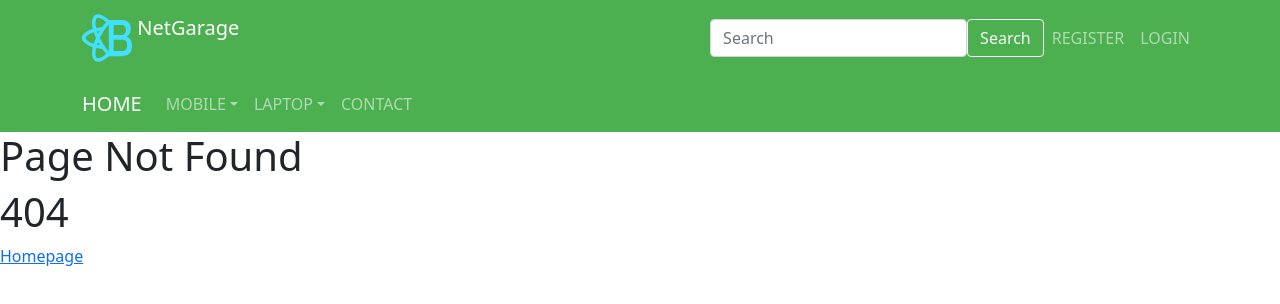
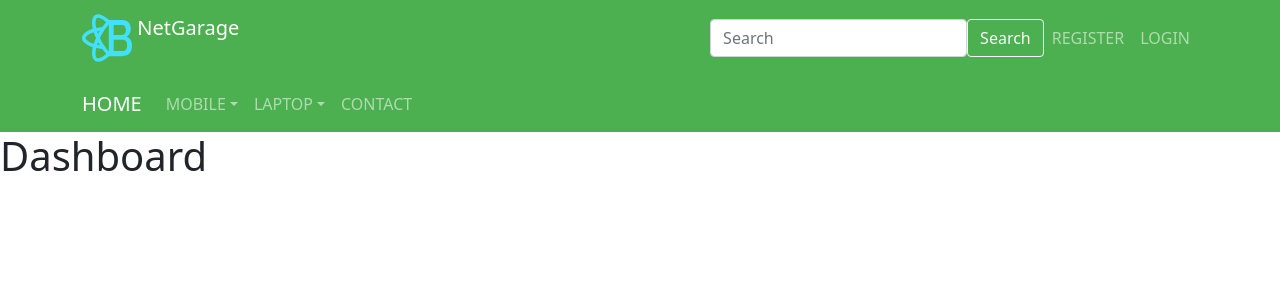
Before and after one commit to paradocx96/NetGarage-frontend, a React (Create React App) app: page /dashboard in a window 1280 px wide. Before the commit this address led to /page-not-found. Shown: the top 304 px of the page. Built offline with nearby package versions, Linux system fonts and the light colour scheme.

Commit message:
Dashboard - Init

```diff
--- a/src/App.jsx
+++ b/src/App.jsx
@@ -21,6 +21,10 @@ import Mobile from "./components/pages/Mobile";
 
 //LAPTOP
 import Laptop from "./components/pages/Laptop";
+
+
+//DASHBOARD
+import Dashboard from "./components/pages/Dashboard";
 
 
 function App() {
@@ -48,6 +52,9 @@ function App() {
                     <Route path="/laptops" component={Laptop}/>
 
 
+                    {/* DASHBOARD */}
+                    <Route path="/dashboard" component={Dashboard}/>
+
 
                     <Redirect to="/page-not-found"/>
                 </Switch>
--- /dev/null
+++ b/src/components/pages/Dashboard.jsx
@@ -0,0 +1,13 @@
+import React, {Component} from 'react';
+
+class Dashboard extends Component {
+    render() {
+        return (
+            <div>
+                <h1>Dashboard</h1>
+            </div>
+        );
+    }
+}
+
+export default Dashboard;
```
